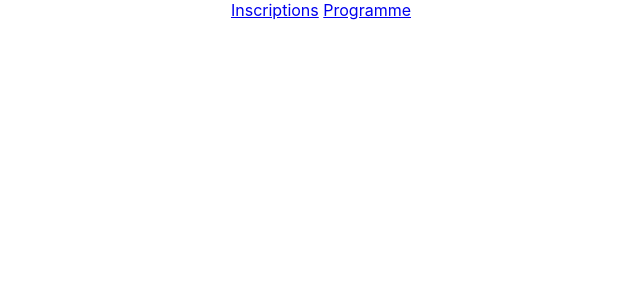
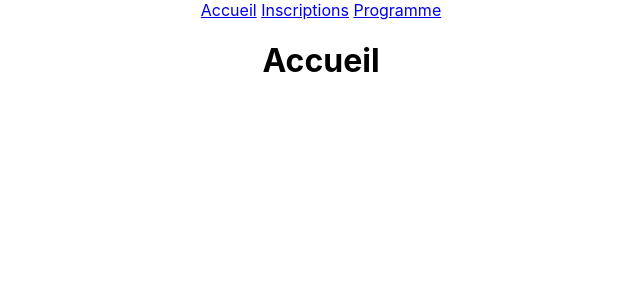
Before and after one commit to codeconcept/theme-picker, a React (Create React App) app: page / in a window 1280 px wide. Shown: the top 300 px of the page, without its empty margins (319-959 px from the left). Built offline with nearby package versions, Linux system fonts and the light colour scheme.

Commit message:
Exact routing to home page

```diff
--- a/src/App.js
+++ b/src/App.js
@@ -3,12 +3,15 @@ import { Link, Route } from 'react-router-dom'
 import './App.css';
 import Registration from './Registration';
 import Schedule from './Schedule';
+import Home from './Home';
 
 function App() {
   return (
     <div className="App">
+      <Link to="/">Accueil</Link>{" "}
       <Link to="/registration">Inscriptions</Link>{" "}
       <Link to="/schedule">Programme</Link>
+      <Route exact path="/" component={Home} />
       <Route path="/registration" component={Registration} />
       <Route path="/schedule" component={Schedule} />
     </div>
--- /dev/null
+++ b/src/Home.js
@@ -0,0 +1,10 @@
+import React from 'react'
+
+class Home extends React.Component {
+  state = {  }
+  render() {
+    return (<h1>Accueil</h1>);
+  }
+}
+
+export default Home;
```
